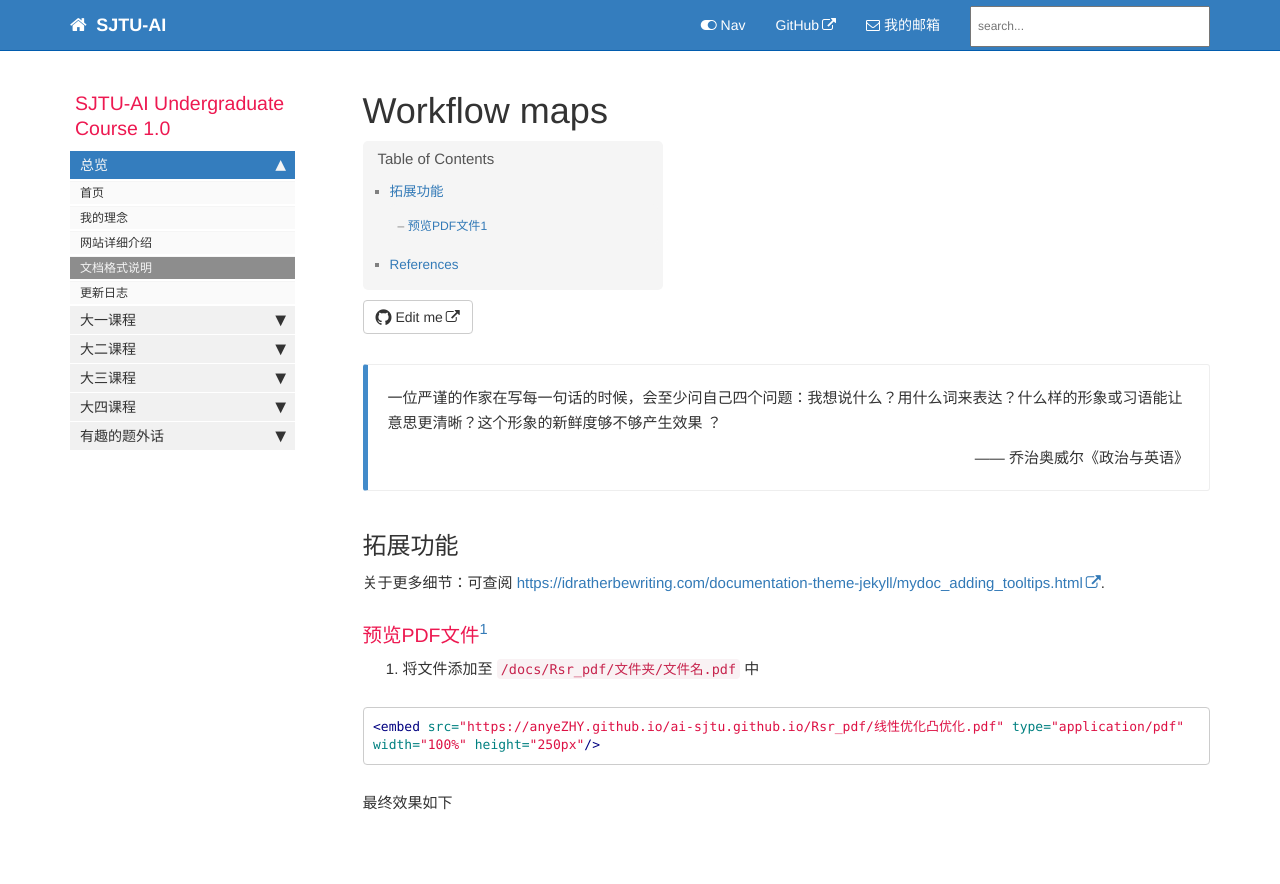
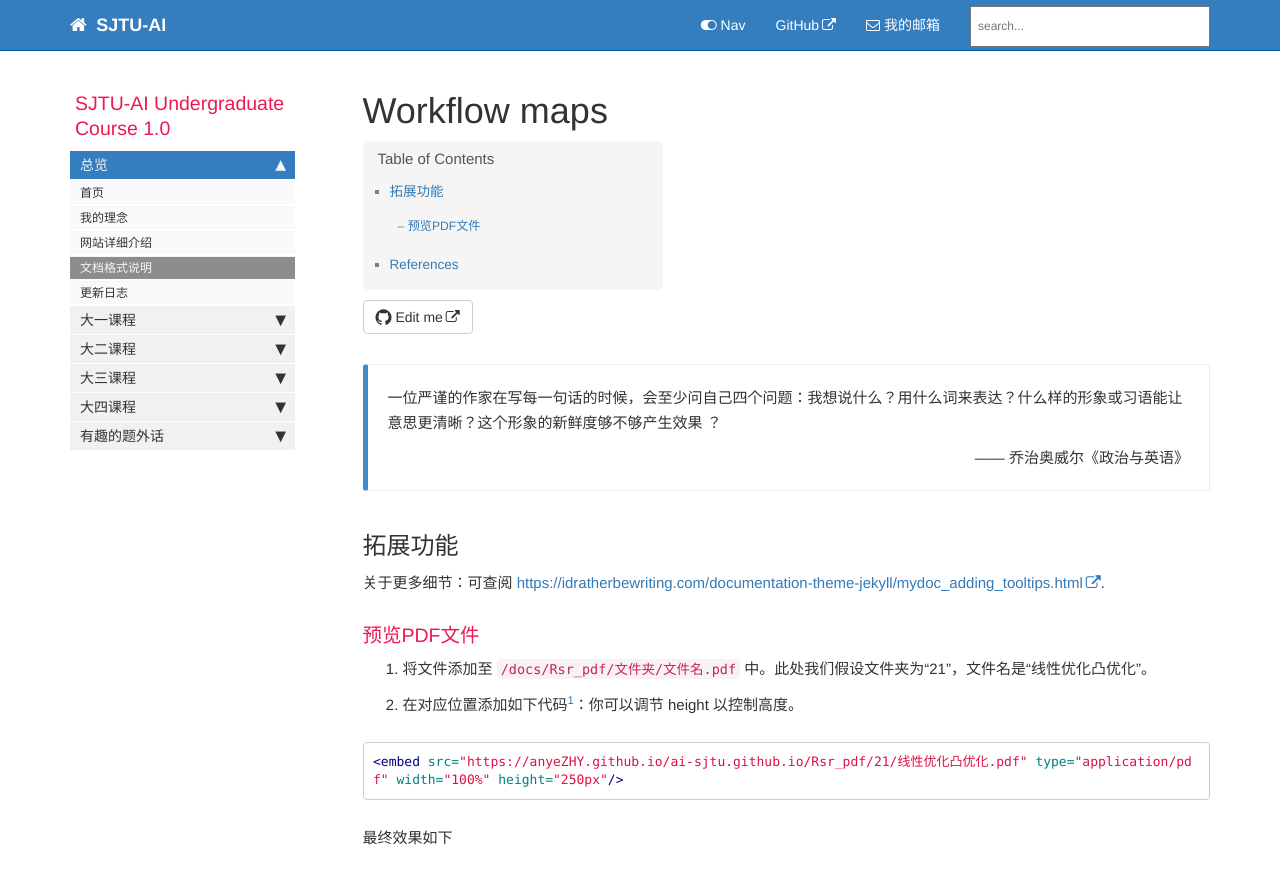
Before and after one commit to aisjtu/aisjtu.github.io, a Jekyll site: the page built from docs/pages/mydoc/mydoc_format_req.md, in a window 1280 px wide and 900 px high. Shown: the top 884 px of the window. Built offline with Jekyll 4.4.1, drawn with Linux system fonts in a browser that asks for light colours; comment, search, counter and statistics services are not loaded.

Commit message:
Update 21

````diff
--- a/docs/pages/mydoc/mydoc_format_req.md
+++ b/docs/pages/mydoc/mydoc_format_req.md
@@ -23,18 +23,19 @@ folder: mydoc
 
 关于更多细节：可查阅 [https://idratherbewriting.com/documentation-theme-jekyll/mydoc_adding_tooltips.html](https://idratherbewriting.com/documentation-theme-jekyll/mydoc_adding_tooltips.html).
 
-### 预览PDF文件[^1]
+### 预览PDF文件
 
-1. 将文件添加至 `/docs/Rsr_pdf/文件夹/文件名.pdf` 中
+1. 将文件添加至 `/docs/Rsr_pdf/文件夹/文件名.pdf` 中。此处我们假设文件夹为“21”，文件名是“线性优化凸优化”。
+1. 在对应位置添加如下代码[^1]：你可以调节 height 以控制高度。
 
 
 ```html
-<embed src="https://anyeZHY.github.io/ai-sjtu.github.io/Rsr_pdf/线性优化凸优化.pdf" type="application/pdf" width="100%" height="250px"/>
+<embed src="https://anyeZHY.github.io/ai-sjtu.github.io/Rsr_pdf/21/线性优化凸优化.pdf" type="application/pdf" width="100%" height="250px"/>
 ```
 
 最终效果如下
 
-<embed src="https://anyeZHY.github.io/ai-sjtu.github.io/Rsr_pdf/线性优化凸优化.pdf" type="application/pdf" width="100%" height="250px"/>
+<embed src="https://anyeZHY.github.io/ai-sjtu.github.io/Rsr_pdf/21/线性优化凸优化.pdf" type="application/pdf" width="100%" height="250px"/>
 
 ## References
 
````
Also changed, not shown: 1 other file.
